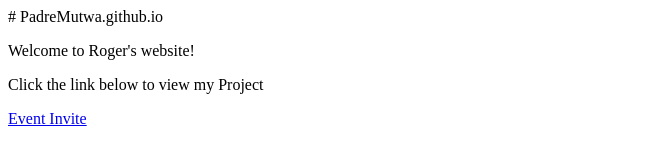
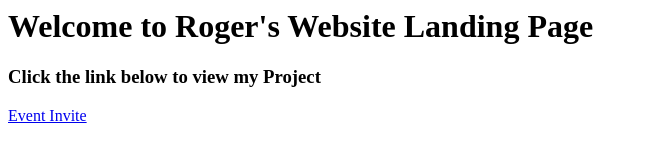
Before and after one commit to PadreMutwa/PadreMutwa.github.io, a plain HTML site: page index.html in a window 1280 px wide. Shown: the whole page, without its empty margins (0-648 px from the left). Drawn offline with Linux system fonts and the light colour scheme.

Commit message:
Update index.html

```diff
--- a/index.html
+++ b/index.html
@@ -1,6 +1,15 @@
-<p># PadreMutwa.github.io
-<p>Welcome to Roger's website!</p>
+<html>
 
-<p>Click the link below to view my Project</p>
+  <head>
+    <title>Link to Roger's Website</title>
+  </head>
 
-<p><a href="./EventInvite.html">Event Invite</a></p>
+<body>
+  <h1>Welcome to Roger's Website Landing Page</h1>
+
+  <h3>Click the link below to view my Project</h3>
+
+    <p><a href="./EventInvite.html">Event Invite</a></p>
+</body>
+
+</html>
```
